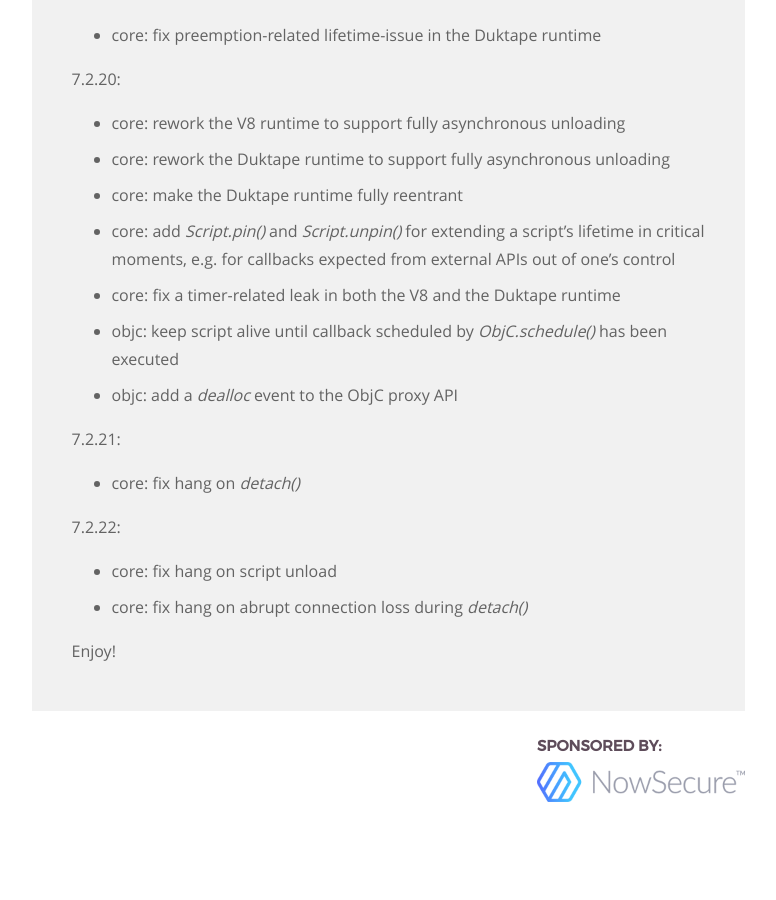
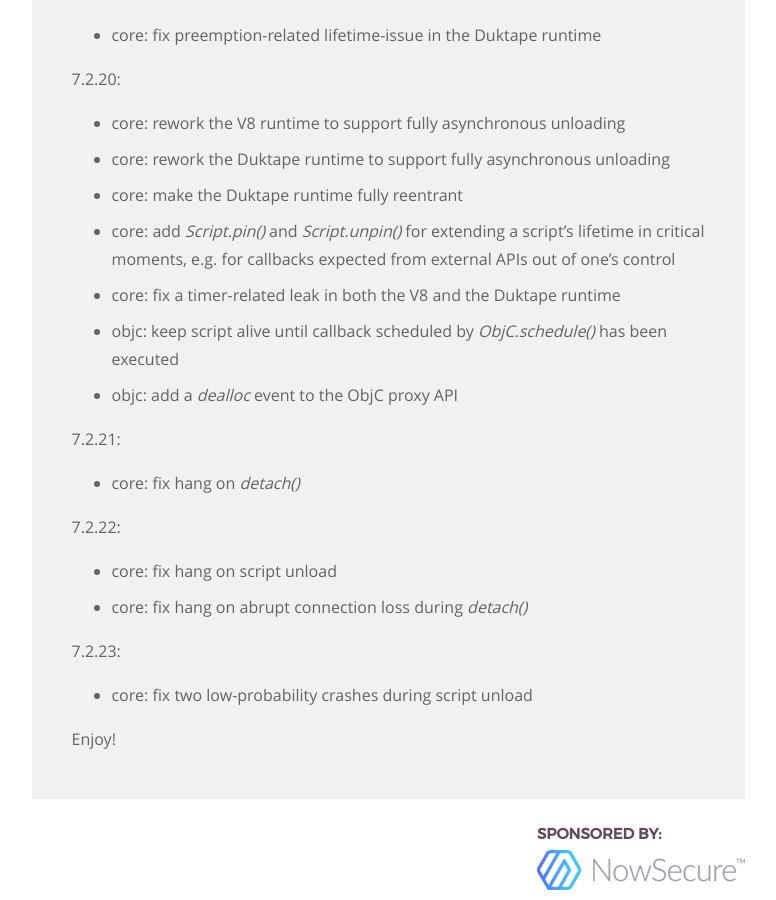
Before and after one commit to frida/frida-website, a Jekyll site: the page built from _posts/2016-06-02-frida-7-2-released.markdown, in a window 1280 px wide and 900 px high, scrolled down 5850 px. Shown: the whole window, without its empty margins (364-1140 px from the left). Built offline with Jekyll 4.4.1, drawn with Linux system fonts in a browser that asks for light colours; before the commit the page ends 6662 px from its top, so only the background shows below that.

Commit message:
Add release notes for 7.2.23

```diff
--- a/_posts/2016-06-02-frida-7-2-released.markdown
+++ b/_posts/2016-06-02-frida-7-2-released.markdown
@@ -252,4 +252,8 @@ So in closing, let's summarize the changes:
 - core: fix hang on script unload
 - core: fix hang on abrupt connection loss during *detach()*
 
+7.2.23:
+
+- core: fix two low-probability crashes during script unload
+
 Enjoy!
```
